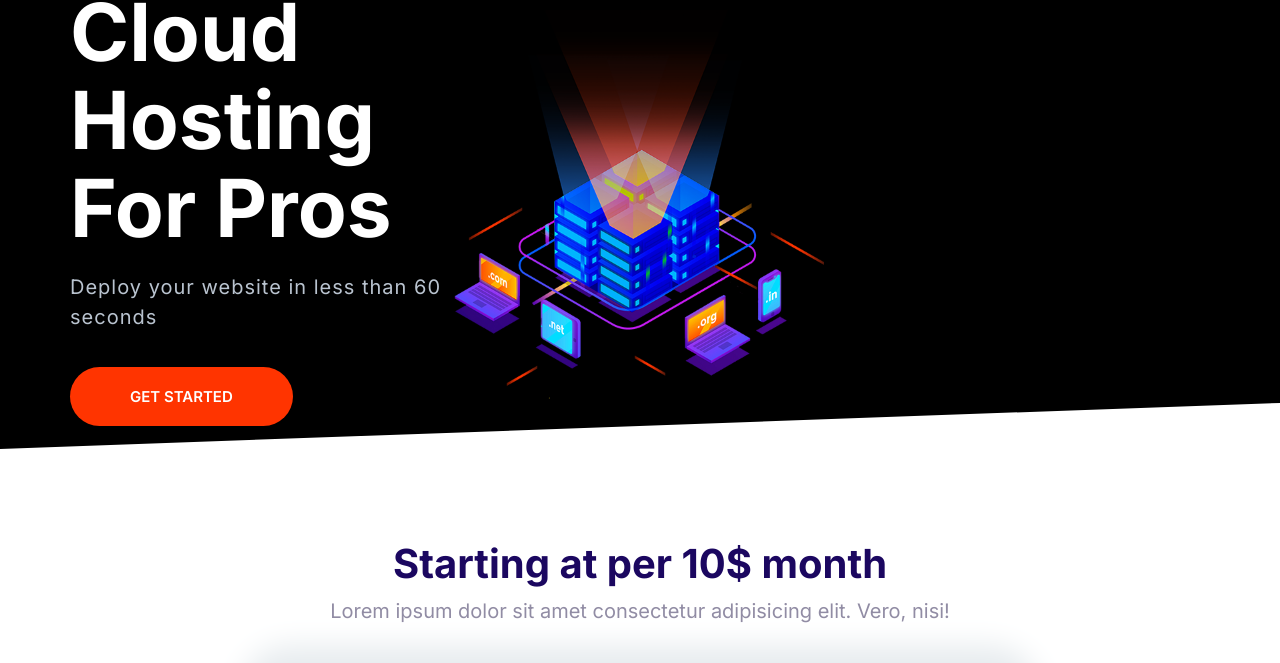
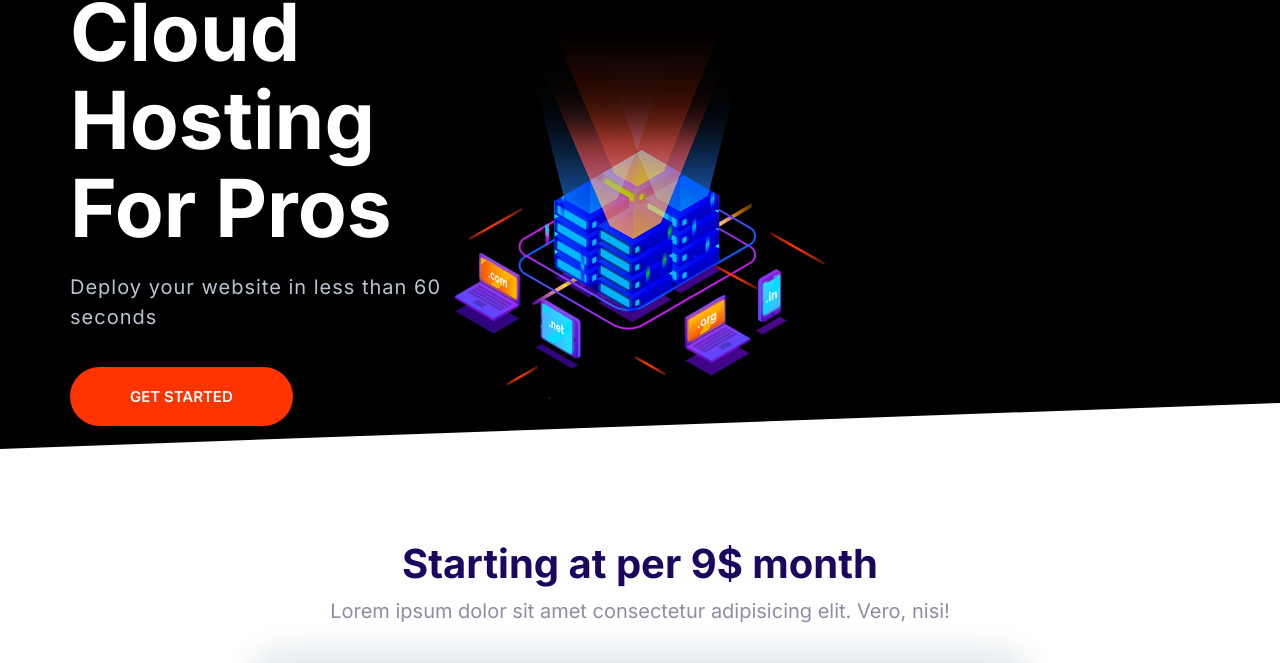
Before and after one commit to UZAIR-AWAN/moshified, a website built with Parcel: page Index.html in a window 1280 px wide. Shown: the part 73-736 px from the top of the page. Built offline with nearby package versions, Linux system fonts and the light colour scheme.

Commit message:
changes.

```diff
--- a/Index.html
+++ b/Index.html
@@ -66,7 +66,7 @@
 
     <section class="block container block-domain" data-aos="fade-up">
         <header class="block__header">
-            <h2>Starting at per 10$ month</h2>
+            <h2>Starting at per 9$ month</h2>
             <p>Lorem ipsum dolor sit amet consectetur adipisicing elit. Vero, nisi!</p>
         </header>
 
```
